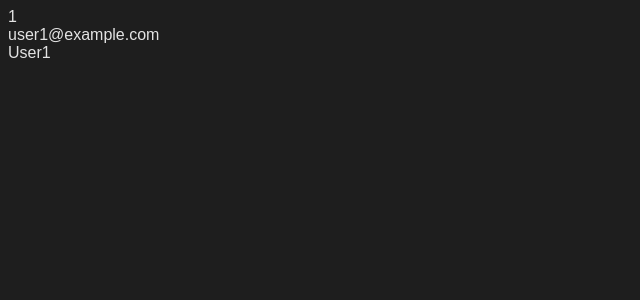
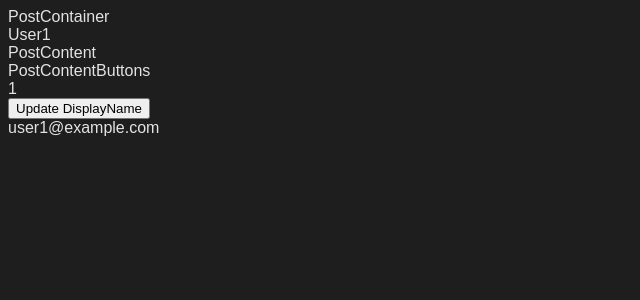
Before and after one commit to bqfan/react-tutorial, a React (Vite) app: page / in a window 1280 px wide. Shown: the top 300 px of the page, without its empty margins (0-640 px from the left). Built offline with nearby package versions, Linux system fonts and the light colour scheme.

Commit message:
Updating Values in Context.

```diff
--- a/src/App.jsx
+++ b/src/App.jsx
@@ -8,7 +8,6 @@ function App() {
         username: "user1",
         email: "user1@example.com",
         displayName: "User1",
-        setUserData: () => {},
     });
 
     return (
--- a/src/components/PostContainer.jsx
+++ b/src/components/PostContainer.jsx
@@ -9,10 +9,11 @@ export function PostContainer() {
     console.log(userContextData);
     return (
         <div>
+            <div>
+                <span>PostContainer</span>
+            </div>
+            <div>{userContextData.displayName}</div>
             <PostContent data={data} />
-            <div>
-                {userContextData.displayName}
-            </div>
         </div>
     )
 }
--- a/src/components/PostContent.jsx
+++ b/src/components/PostContent.jsx
@@ -7,6 +7,9 @@ export function PostContent({ data }) {
 
     return (
         <div>
+            <div>
+                <span>PostContent</span>
+            </div>
             <PostContentButtons />
             {userContextData.email}
         </div>
--- a/src/components/PostContentButtons.jsx
+++ b/src/components/PostContentButtons.jsx
@@ -2,11 +2,18 @@ import { useContext } from "react";
 import { UserContext } from "../utils/contexts/UserContext";
 
 export function PostContentButtons() {
-    const userContextData = useContext(UserContext);
+    const { id, setUserData } = useContext(UserContext);
 
     return (
         <div>
-            {userContextData.id}
+            <div>
+                <span>PostContentButtons</span>
+            </div>
+            {id}
+            <br />
+            <button onClick={() => {
+                setUserData((currentState) => ({ ...currentState, displayName: "updated User1"}))
+            }}>Update DisplayName</button>
         </div>
     )
 }
```
